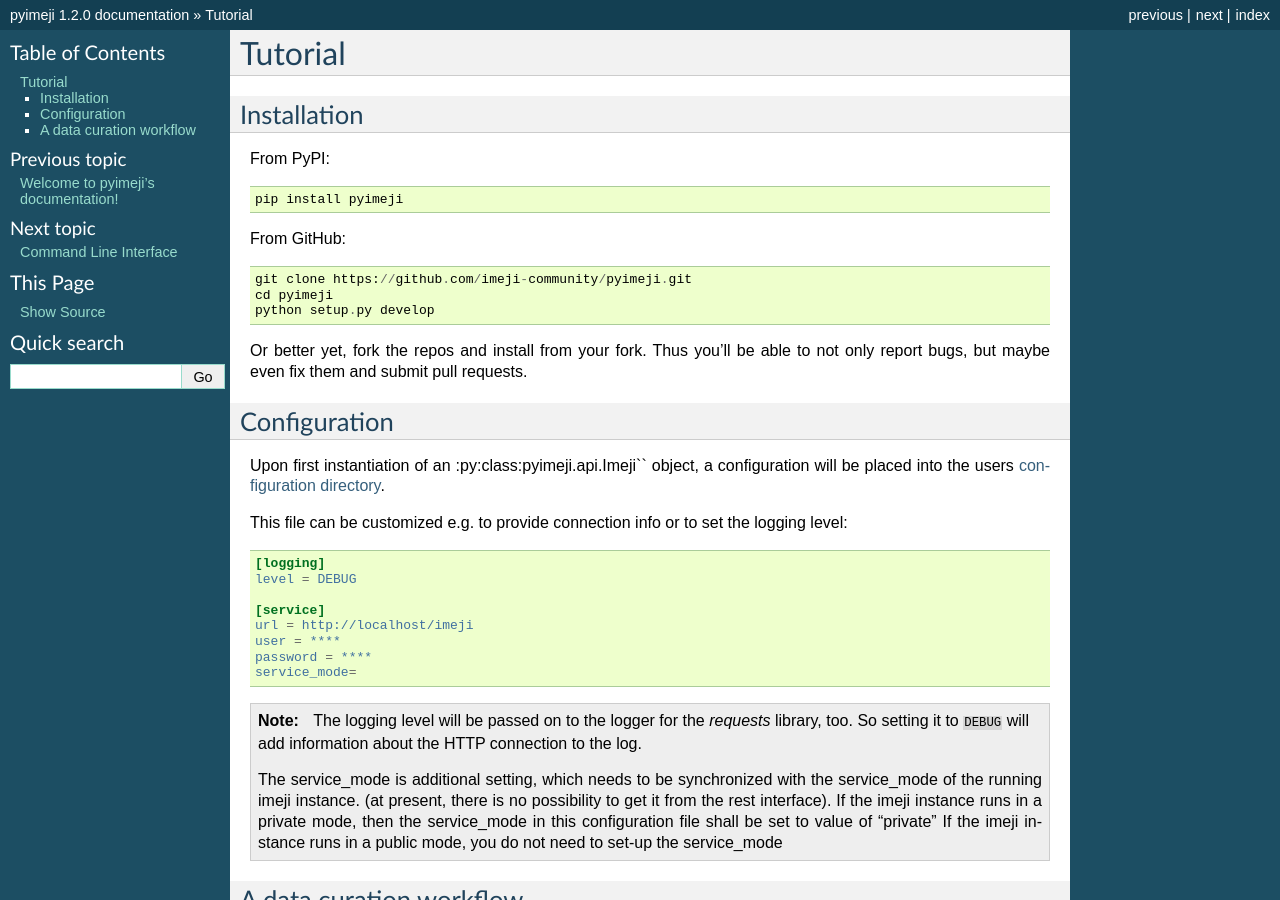
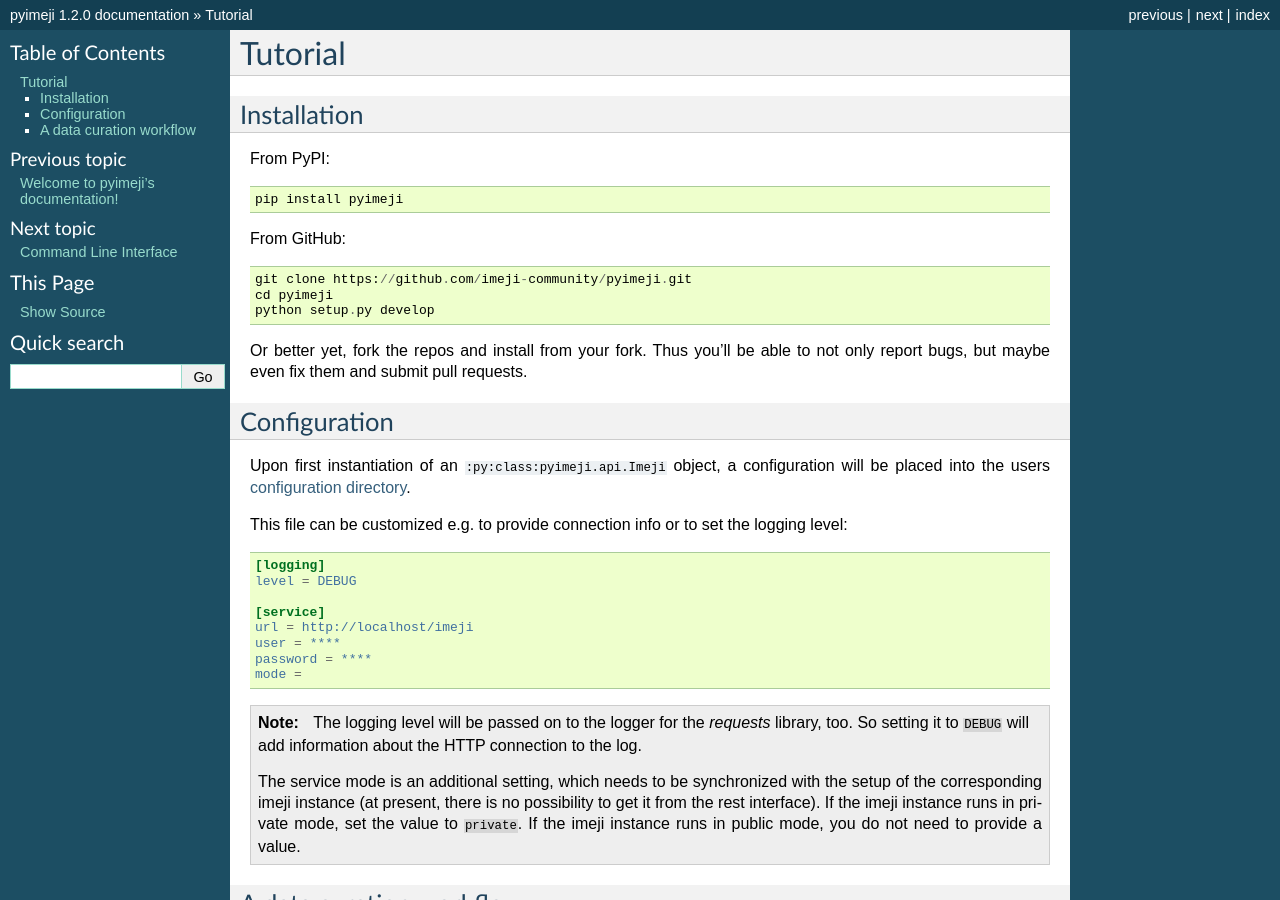
Before and after one commit to imeji-community/pyimeji, a Sphinx documentation site: the page built from docs/tutorial.rst, in a window 1280 px wide and 900 px high. Built offline with Sphinx 7.4.7, drawn with Linux system fonts in a browser that asks for light colours.

Commit message:
Correcting name of mode parameter in configuration

```diff
--- a/docs/tutorial.rst
+++ b/docs/tutorial.rst
@@ -21,7 +21,7 @@
 Configuration
 ~~~~~~~~~~~~~
 
-Upon first instantiation of an :py:class:pyimeji.api.Imeji`` object, a configuration will
+Upon first instantiation of an ``:py:class:pyimeji.api.Imeji`` object, a configuration will
 be placed into the users `configuration directory <https://pypi.python.org/pypi/appdirs>`_.
 
 This file can be customized e.g. to provide connection info or to set the logging level:
@@ -35,17 +35,18 @@
     url = http://localhost/imeji
     user = ****
     password = ****
-    service_mode=
+    mode =
 
 .. note::
 
     The logging level will be passed on to the logger for the *requests* library, too. So
     setting it to ``DEBUG`` will add information about the HTTP connection to the log.
 
-    The service_mode is additional setting, which needs to be synchronized with the service_mode of the running imeji instance.
+    The service mode is an additional setting, which needs to be synchronized with the setup of
+    the corresponding imeji instance
     (at present, there is no possibility to get it from the rest interface).
-    If the imeji instance runs in a private mode, then the service_mode in this configuration file shall be set to value of "private"
-    If the imeji instance runs in a public mode, you do not need to set-up the service_mode
+    If the imeji instance runs in private mode, set the value to ``private``.
+    If the imeji instance runs in public mode, you do not need to provide a value.
 
 A data curation workflow
 ~~~~~~~~~~~~~~~~~~~~~~~~
```
